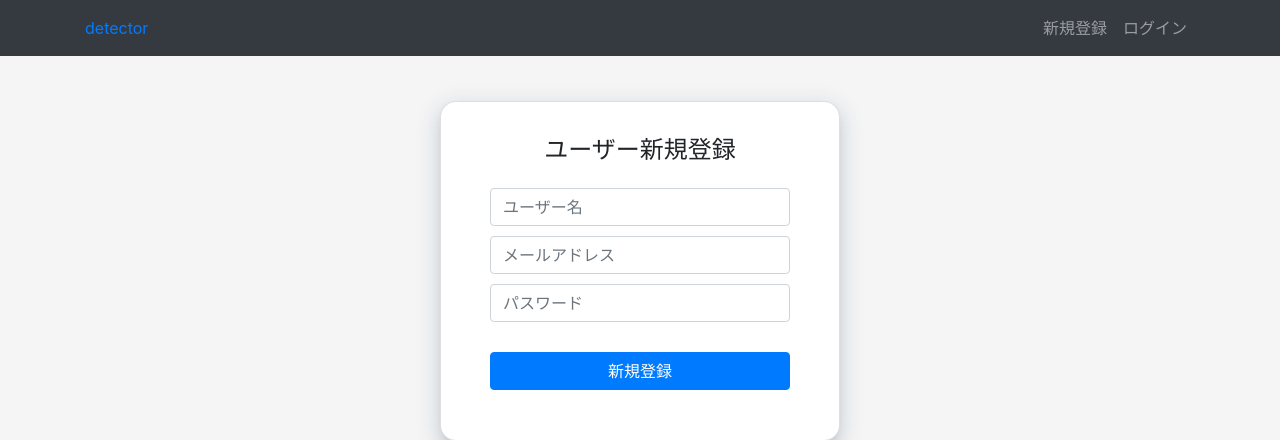
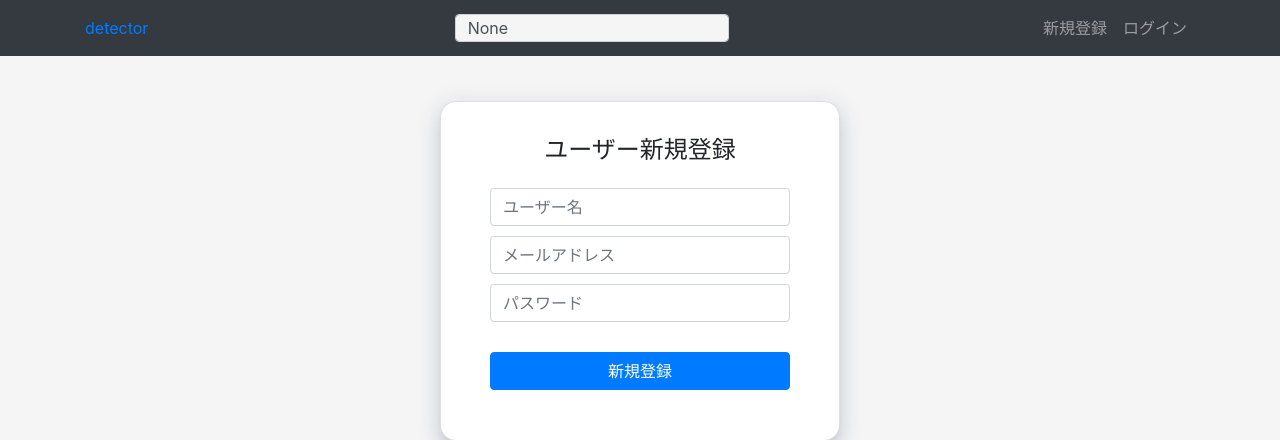
Before and after one commit to technopop/FlaskBook, a Flask app: page /auth/signup in a window 1280 px wide. Shown: the top 440 px of the page. Run offline with Flask 3, Linux system fonts and the light colour scheme; parts of the project's set-up code (start-up, migrations or seed data) failed here and were passed over; some libraries are stand-ins or nearby versions.

Commit message:
画像検索フォーム修正前

```diff
--- a/apps/detector/templates/detector/base.html
+++ b/apps/detector/templates/detector/base.html
@@ -12,6 +12,21 @@
     <nav class="navbar navbar-expand-lg navbar-dark bg-dark">
         <div class="container">
             <a class="navbarbrand " href="{{ url_for('detector.index') }}">detector</a>
+            <!--画像検索フォーム-->
+            {% if url_for(request.endpoint)==url_for('detector.index') or
+            url_for('request.endpoint')==url_for('detector.search') %}
+            <div class="btn-group">
+                <form action="{{ url_for('detector.search') }}" method="GET" name="dtSearchForm">
+                    {% if request.args.get("search") %}
+                    <input type="search" id="dt-search" class="form-control col-md-12 dt-search" placeholder="検索"
+                        name="search" value="{{ request.args.get('search') }}" />
+                    {% else %}
+                    <input type="search" id="dt-search" class="form-control col-md-12 dt-search" placeholder="検索"
+                        name="search" value="{{ request.args.get('search') }}" />
+                    {% endif %}
+                </form>
+            </div>
+            {% endif %}
             <ul class="navbar-nav">
                 {% if current_user.is_authenticated %}
                 <li class="nav-item">
```
